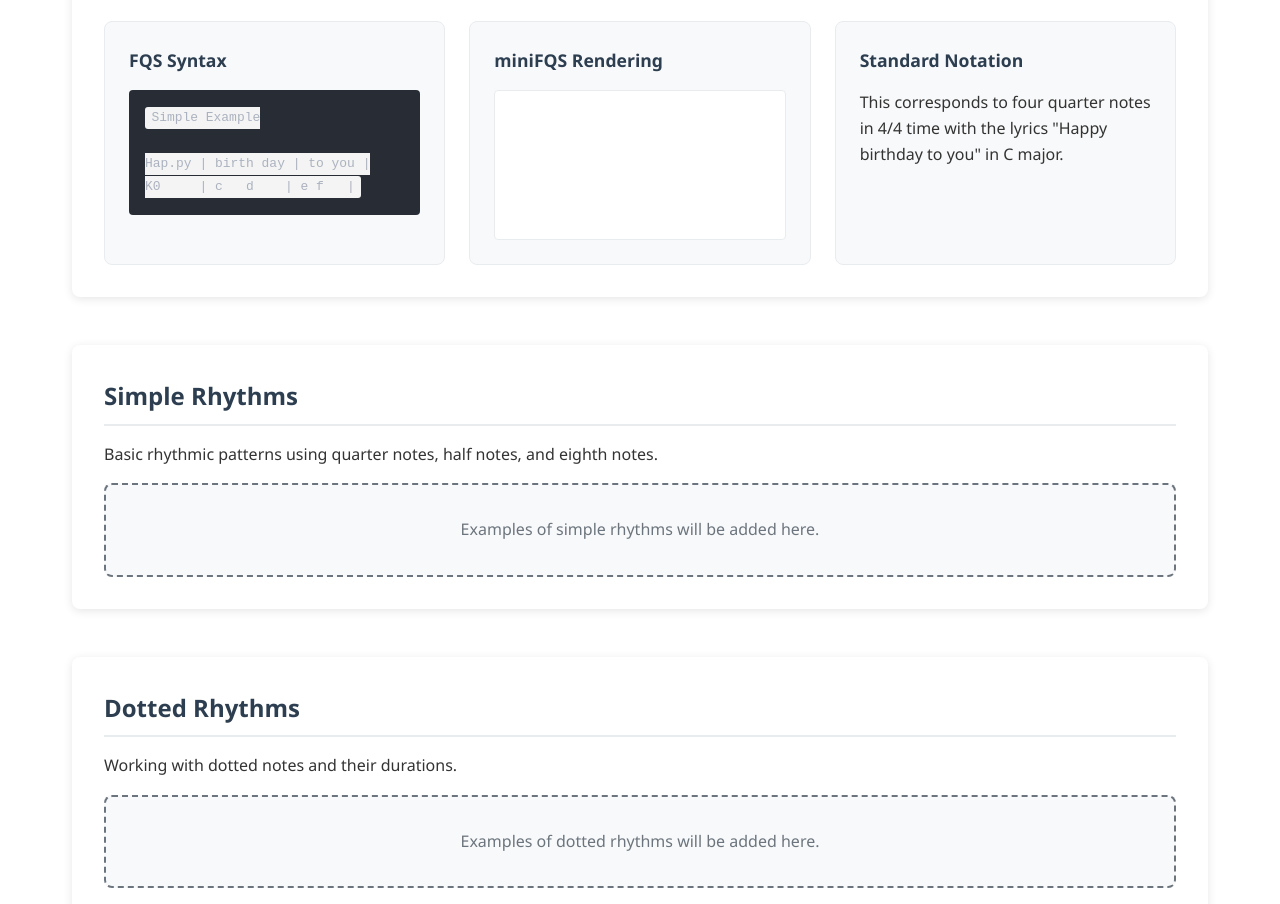
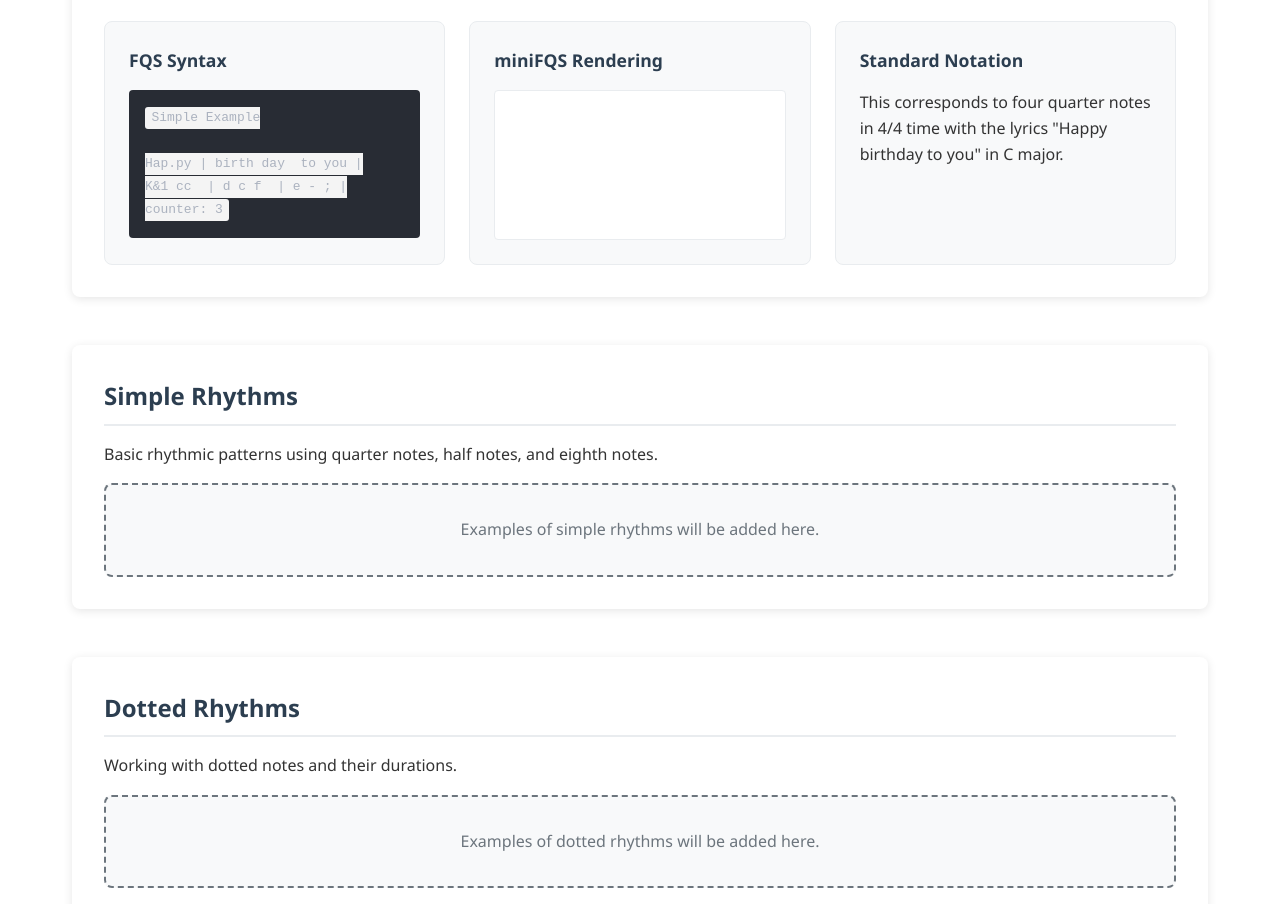
Before and after one commit to Michael-F-Ellis/miniFQS, a plain HTML site: page tutorial/index.html in a window 1280 px wide. Shown: the part 854-1758 px from the top of the page. Drawn offline with Linux system fonts and the light colour scheme; a script that the page names is missing.

Commit message:
fix example

```diff
--- a/tutorial/index.html
+++ b/tutorial/index.html
@@ -54,15 +54,16 @@
 					<h4>FQS Syntax</h4>
 					<pre><code>Simple Example
 
-Hap.py | birth day | to you |
-K0     | c   d    | e f   |</code></pre>
+Hap.py | birth day  to you |
+K&1 cc  | d c f  | e - ; |
+counter: 3</code></pre>
 				</div>
 				<div class="rendering">
 					<h4>miniFQS Rendering</h4>
-					<mini-fqs score="Simple Example
-
-Hap.py | birth day | to you |
-K0     | c   d    | e f   |"></mini-fqs>
+					<mini-fqs score='Simple Example
+Hap.py | birth day to | you - ; |
+K&1 cc | d c f | e  |
+counter: 3'></mini-fqs>
 				</div>
 				<div class="explanation">
 					<h4>Standard Notation</h4>
```
